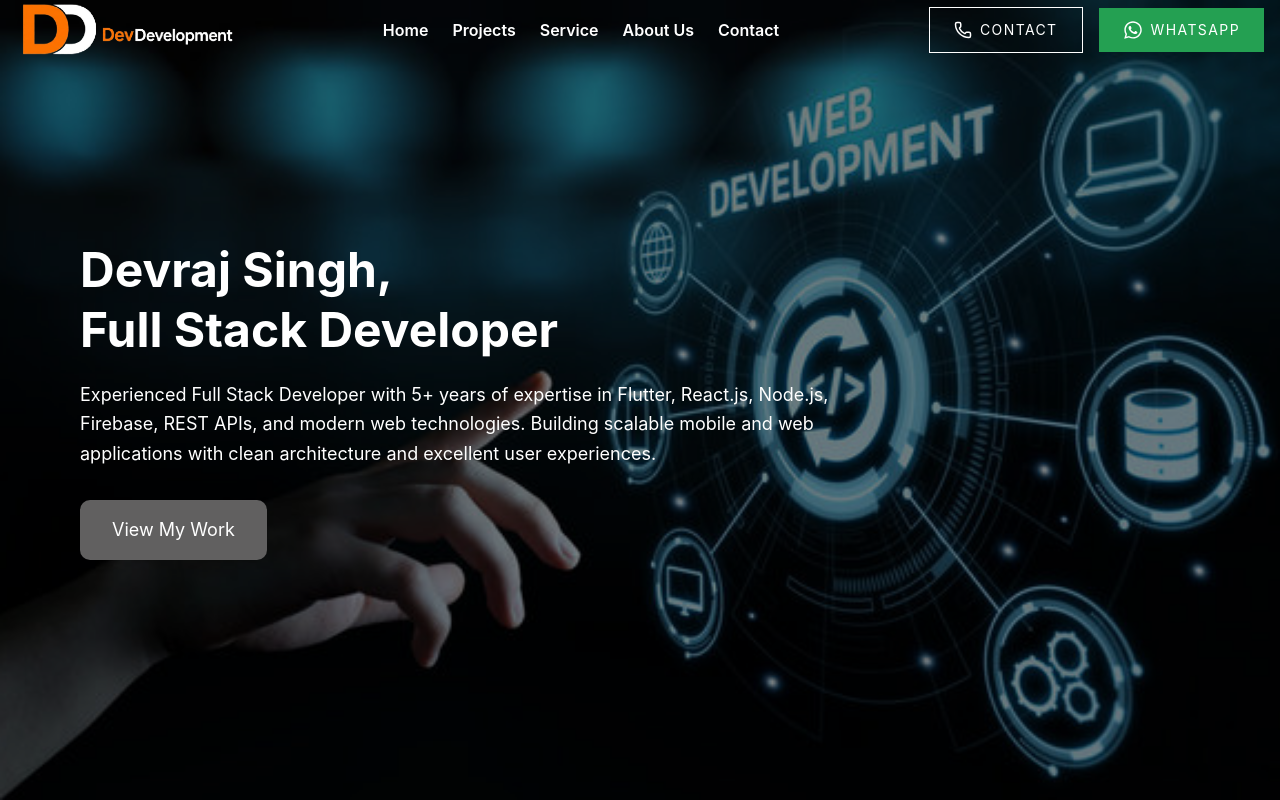
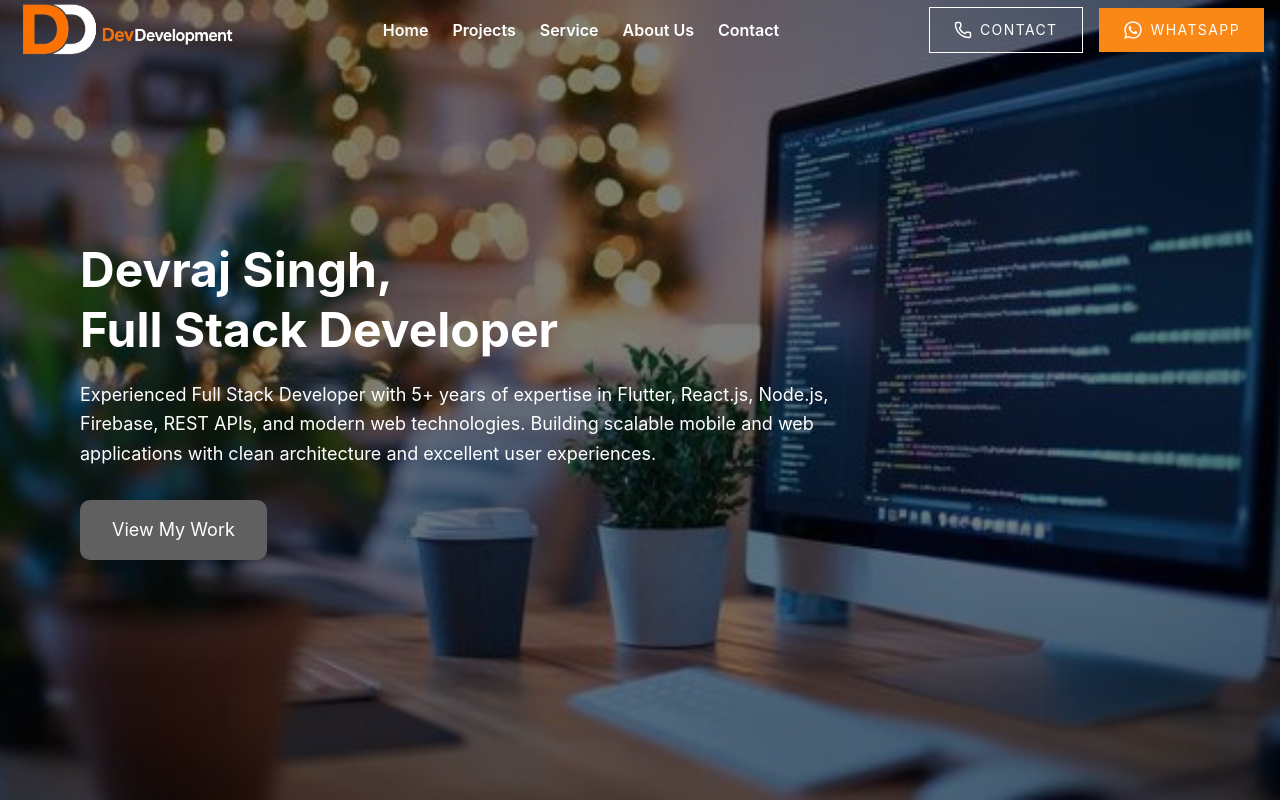
Before and after one commit to 5DevrajSingh/dev-development, a React (Vite) app: page / in a window 1280 px wide. Shown: the top 800 px of the page. Built offline with nearby package versions, Linux system fonts and the light colour scheme.

Commit message:
Updated portfolio design

```diff
--- a/src/components/Hero.jsx
+++ b/src/components/Hero.jsx
@@ -1,4 +1,4 @@
-import hero from "../assets/home1.jpg";
+import hero from "../assets/home2.jpg";
 import { Link, useNavigate } from "react-router-dom";
 function Hero() {
   const navigate  = useNavigate()
--- a/src/components/NavBar.jsx
+++ b/src/components/NavBar.jsx
@@ -95,7 +95,7 @@ function Navbar() {
               href="https://wa.me/9027208460"
               target="_blank"
               rel="noopener noreferrer"
-              className="bg-[#24a052] px-6 py-3 flex items-center gap-2 text-white uppercase tracking-widest text-sm hover:opacity-90 transition-all duration-300"
+              className="bg-[#fa8816] px-6 py-3 flex items-center gap-2 text-white uppercase tracking-widest text-sm hover:opacity-90 transition-all duration-300"
             >
               <FaWhatsapp size={20} />
               <span className="hidden lg:block">WhatsApp</span>
@@ -138,7 +138,7 @@ function Navbar() {
               href="https://wa.me/9027208460"
               target="_blank"
               rel="noopener noreferrer"
-              className="bg-[#24a052] p-2 text-white"
+              className="bg-[#fa8816] p-2 text-white"
             >
               <FaWhatsapp size={18} />
             </a>
```
